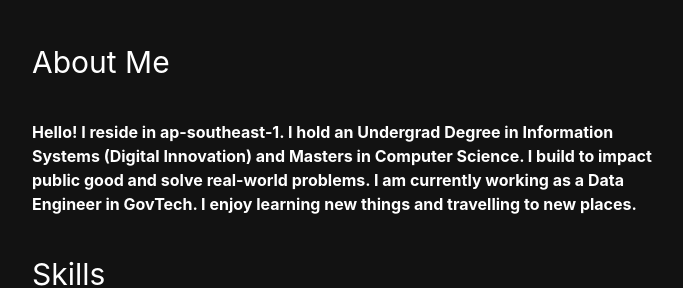
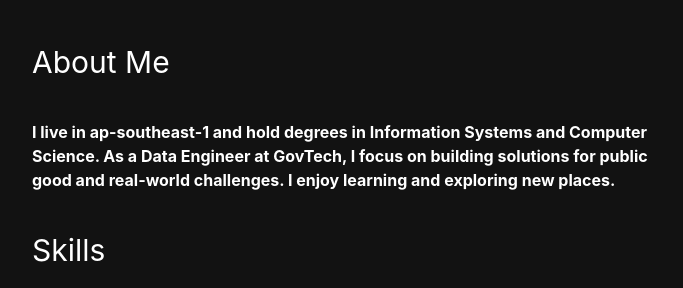
Before and after one commit to Coolbreeze151/portfolio, a Next.js app: page / in a window 1280 px wide. Shown: the part 1180-1468 px from the top of the page, without its empty margins (288-971 px from the left). Built offline with nearby package versions, Linux system fonts and the light colour scheme.

Commit message:
Update Aboutme.tsx

```diff
--- a/components/Aboutme.tsx
+++ b/components/Aboutme.tsx
@@ -11,9 +11,7 @@ export default function AboutMe(props: any): React.ReactElement {
                     </h1>
 
                     <h2 className="mt-10 font-bold text-black-500">
-                        Hello! I reside in ap-southeast-1. I hold an Undergrad Degree in Information Systems (Digital Innovation) and Masters in Computer Science.
-                        I build to impact public good and solve real-world problems. I am currently working as a Data Engineer in GovTech.
-                        I enjoy learning new things and travelling to new places.
+                    I live in ap-southeast-1 and hold degrees in Information Systems and Computer Science. As a Data Engineer at GovTech, I focus on building solutions for public good and real-world challenges. I enjoy learning and exploring new places.
                     </h2>
 
                     <h1 className="mt-10 text-3xl text-black-100">
@@ -41,7 +39,7 @@ export default function AboutMe(props: any): React.ReactElement {
                         <img alt="AWS Backup" src="https://img.shields.io/badge/AWS%20Backup-%23FF9900.svg?style=for-the-badge&logo=amazon-aws&logoColor=white" />
                         <img alt="AWS Glue" src="https://img.shields.io/badge/AWS%20Glue-%234285F4.svg?style=for-the-badge&logo=amazon-aws&logoColor=white" />
                         <img alt="Calico" src="https://img.shields.io/badge/Calico-%23F68D2E.svg?style=for-the-badge&logo=calico&logoColor=white" />
-                        <img alt="Cloudtrail" src="https://img.shields.io/badge/Cloudtrail-%23FF9900.svg?style=for-the-badge&logo=amazon-aws&logoColor=white" />
+                        <img alt="Cloudtrail" src="https://img.shields.io/badge/Cloudtrail-%23FF6600.svg?style=for-the-badge&logo=amazon-aws&logoColor=white" />
                         <img alt="Cloudwatch" src="https://img.shields.io/badge/Cloudwatch-%23232F3E.svg?style=for-the-badge&logo=amazon-cloudwatch&logoColor=white" />
                         <img alt="CodeCommit" src="https://img.shields.io/badge/CodeCommit-%234285F4.svg?style=for-the-badge&logo=amazon-aws&logoColor=white" />
                         <img alt="CodePipeline" src="https://img.shields.io/badge/CodePipeline-%23FF9900.svg?style=for-the-badge&logo=amazon-aws&logoColor=white" />
@@ -50,7 +48,7 @@ export default function AboutMe(props: any): React.ReactElement {
                         <img alt="DynamoDB" src="https://img.shields.io/badge/Amazon%20DynamoDB-%2300A3E4.svg?style=for-the-badge&logo=amazon-dynamodb&logoColor=white" />
                         <img alt="ECS" src="https://img.shields.io/badge/Amazon%20ECS-%23FF9900.svg?style=for-the-badge&logo=amazon-ecs&logoColor=white" />
                         <img alt="EKS" src="https://img.shields.io/badge/Amazon%20EKS-%23232F3E.svg?style=for-the-badge&logo=amazon-eks&logoColor=white" />
-                        <img alt="EventBridge" src="https://img.shields.io/badge/EventBridge-%23FF9900.svg?style=for-the-badge&logo=amazon-aws&logoColor=white" />
+                        <img alt="EventBridge" src="https://img.shields.io/badge/EventBridge-%23FF6600.svg?style=for-the-badge&logo=amazon-aws&logoColor=white" />
                         <img alt="Fluentbit" src="https://img.shields.io/badge/fluentbit-%230E8A8A.svg?style=for-the-badge&logo=fluentbit&logoColor=white" />
                         <img alt="GitHub" src="https://img.shields.io/badge/github-%23181717.svg?style=for-the-badge&logo=github&logoColor=white" />
                         <img alt="GitLab" src="https://img.shields.io/badge/gitlab-%23FC6D26.svg?style=for-the-badge&logo=gitlab&logoColor=white" />
```
